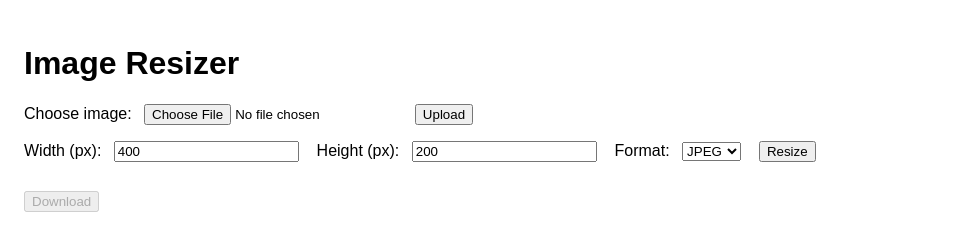
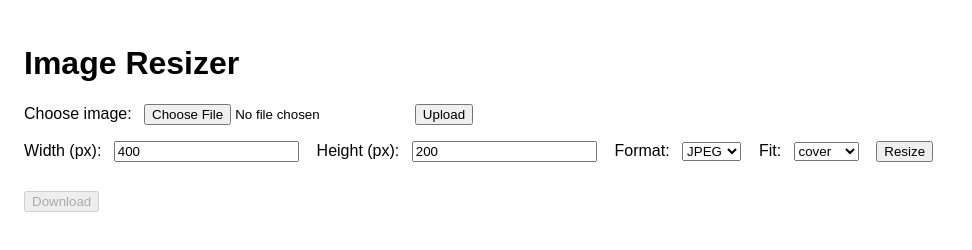
Before and after one commit to sIashlo/aws-image-processor, a plain HTML site: page index.html in a window 1280 px wide. Shown: the whole page, without its empty margins (0-972 px from the left). Drawn offline with Linux system fonts and the light colour scheme.

Commit message:
Added support for sizing methods.

```diff
--- a/index.html
+++ b/index.html
@@ -32,6 +32,15 @@
       <option value="jpeg">JPEG</option>
       <option value="png">PNG</option>
       <option value="webp">WebP</option>
+    </select>
+
+    <label>Fit:</label>
+    <select id="fit">
+      <option value="cover">cover</option>
+      <option value="contain">contain</option>
+      <option value="fill">fill</option>
+      <option value="inside">inside</option>
+      <option value="outside">outside</option>
     </select>
 
     <button id="resizeBtn">Resize</button>
```
